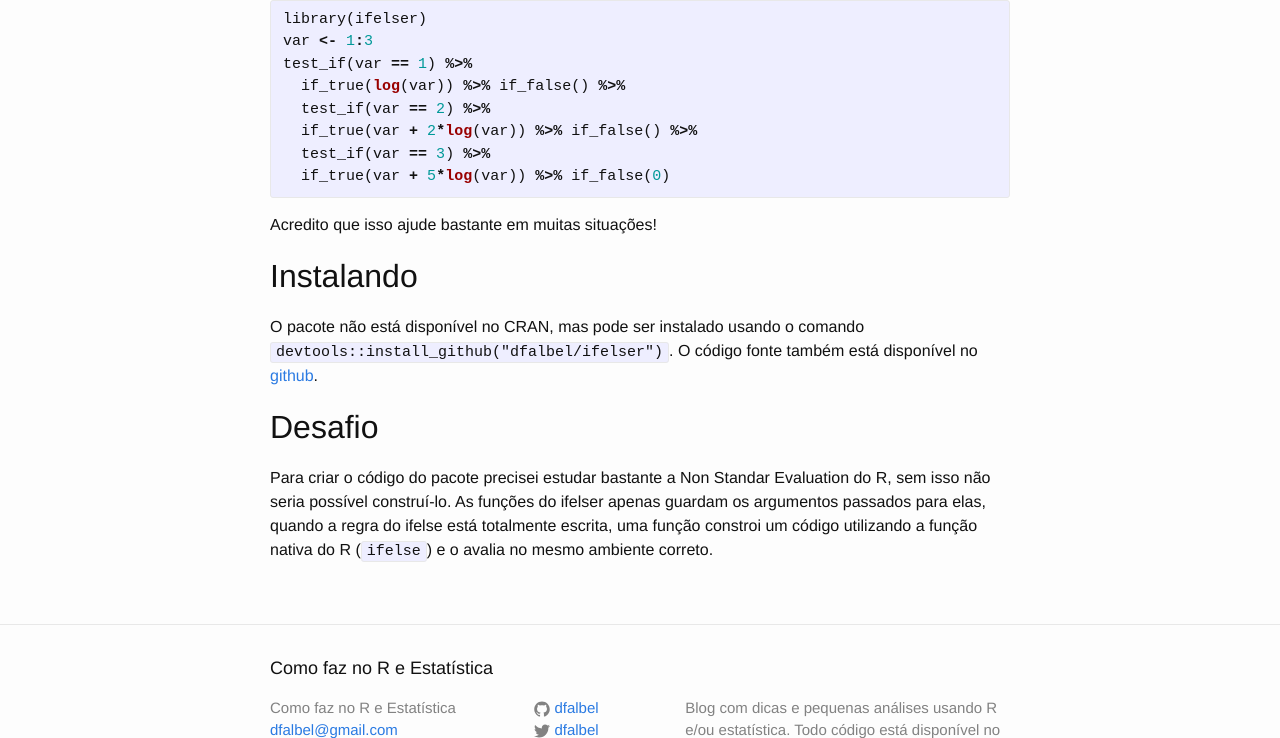
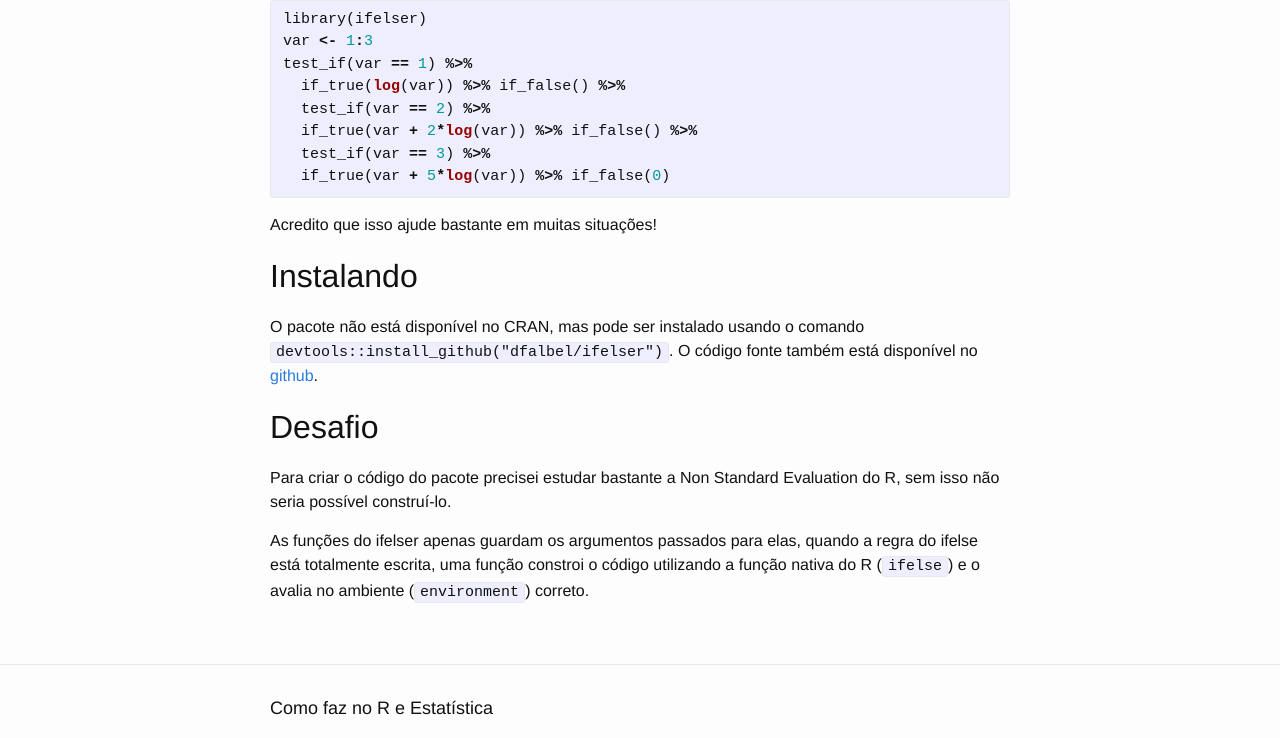
Before and after one commit to dfalbel/dfalbel.github.io, a Jekyll site: the page built from _posts/2015-05-01-pacote-ifelser.md, in a window 1280 px wide and 900 px high, scrolled down 607 px, cut to the strip 0-738 px from the top of the window. Built offline with Jekyll 4.4.1, drawn with Linux system fonts in a browser that asks for light colours; comment, search, counter and statistics services are not loaded.

Commit message:
pequena alteracao na frase para ficar mais clara

```diff
--- a/_posts/2015-05-01-pacote-ifelser.md
+++ b/_posts/2015-05-01-pacote-ifelser.md
@@ -47,4 +47,6 @@ O pacote não está disponível no CRAN, mas pode ser instalado usando o comando
 
 ## Desafio
 
-Para criar o código do pacote precisei estudar bastante a Non Standar Evaluation do R, sem isso não seria possível construí-lo. As funções do ifelser apenas guardam os argumentos passados para elas, quando a regra do ifelse está totalmente escrita, uma função constroi um código utilizando a função nativa do R (`ifelse`) e o avalia no mesmo ambiente correto.
+Para criar o código do pacote precisei estudar bastante a Non Standard Evaluation do R, sem isso não seria possível construí-lo.
+
+As funções do ifelser apenas guardam os argumentos passados para elas, quando a regra do ifelse está totalmente escrita, uma função constroi o código utilizando a função nativa do R (`ifelse`) e o avalia no ambiente (`environment`) correto.
--- a/_source/2015-05-01-pacote-ifelser.Rmd
+++ b/_source/2015-05-01-pacote-ifelser.Rmd
@@ -39,4 +39,6 @@ O pacote não está disponível no CRAN, mas pode ser instalado usando o comando
 
 ## Desafio
 
-Para criar o código do pacote precisei estudar bastante a Non Standar Evaluation do R, sem isso não seria possível construí-lo. As funções do ifelser apenas guardam os argumentos passados para elas, quando a regra do ifelse está totalmente escrita, uma função constroi um código utilizando a função nativa do R (`ifelse`) e o avalia no mesmo ambiente correto.
+Para criar o código do pacote precisei estudar bastante a Non Standard Evaluation do R, sem isso não seria possível construí-lo.
+
+As funções do ifelser apenas guardam os argumentos passados para elas, quando a regra do ifelse está totalmente escrita, uma função constroi o código utilizando a função nativa do R (`ifelse`) e o avalia no ambiente (`environment`) correto.
```
